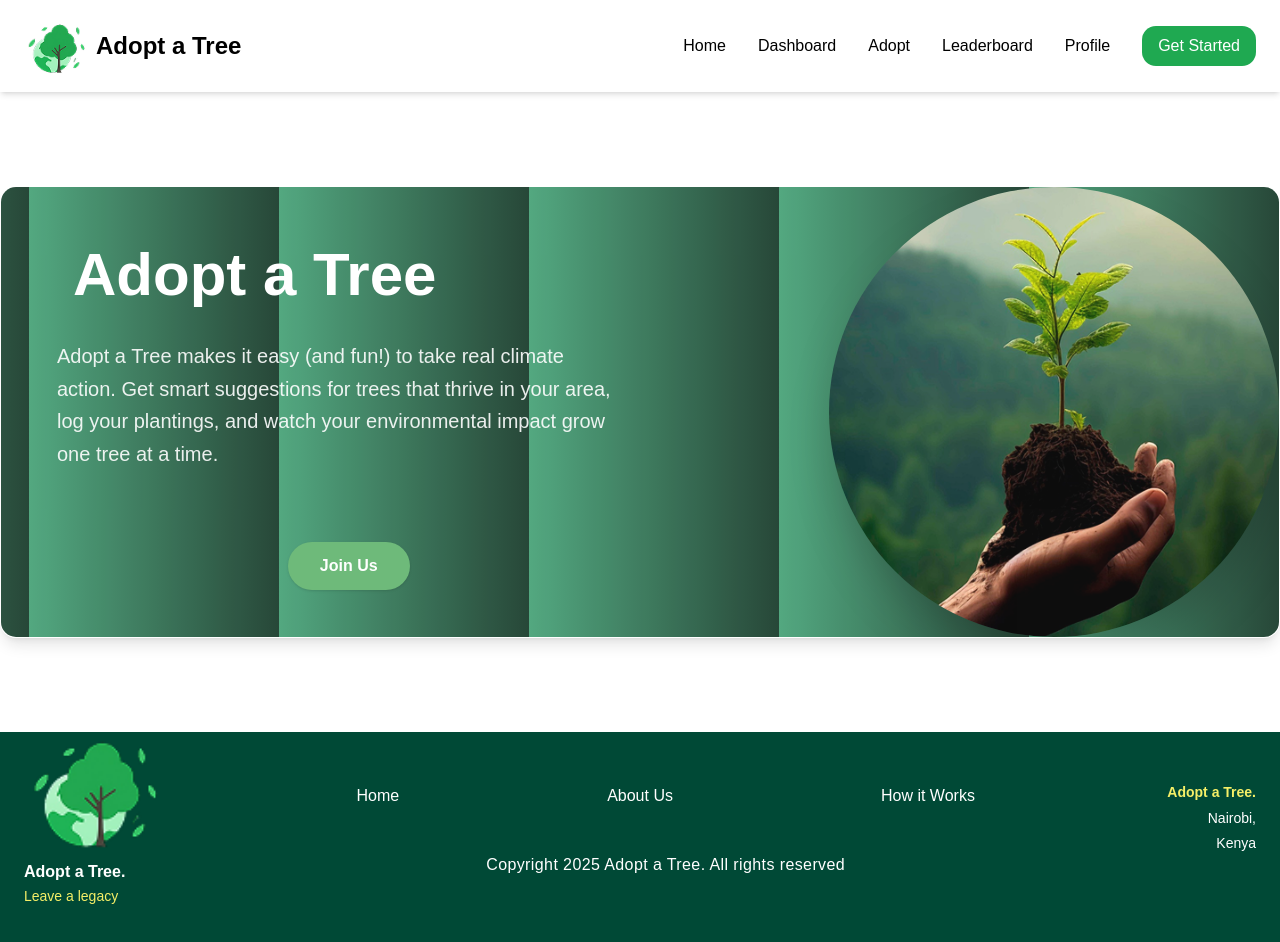
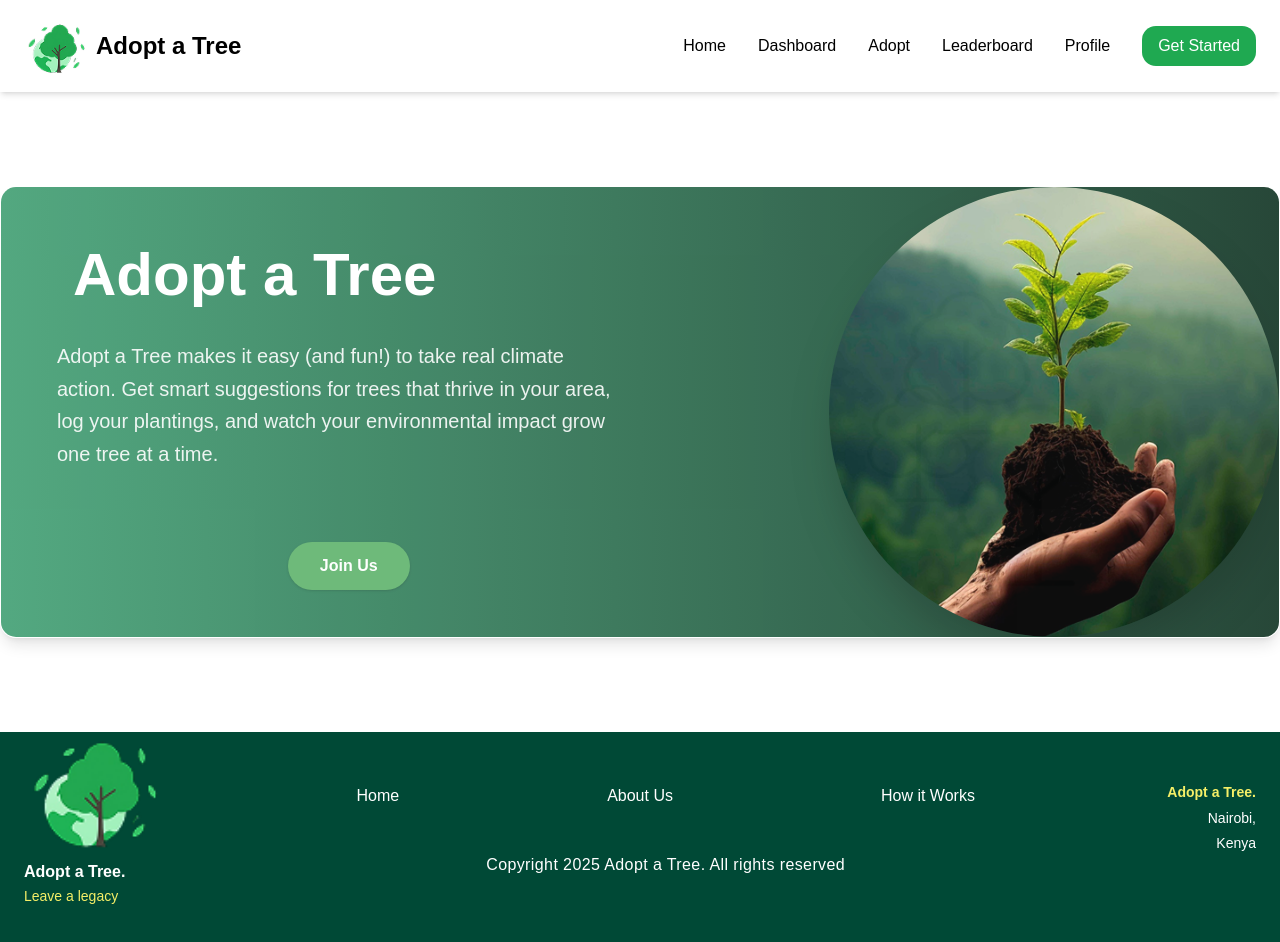
Before and after one commit to victorMwatu/Adopt-a-Tree, a Next.js app in the folder client/: page / in a window 1280 px wide. Shown: the top 942 px of the page. Built offline with nearby package versions, Linux system fonts and the light colour scheme.

Commit message:
feat: create Navbar component with logo, links, and Get Started button

```diff
--- a/client/src/app/page.js
+++ b/client/src/app/page.js
@@ -8,15 +8,13 @@ export default function Home() {
 
       {/* Hero Section */}
       <section className="w-full min-h-[80vh] flex items-center">
-       <div className="w-full rounded-2xl shadow-lg border border-white/20 overflow-hidden">
+          <div className="w-full rounded-2xl shadow-lg border border-white/20 overflow-hidden relative">
 
           <div
-            className="flex flex-col md:flex-row items-center justify-between gap-8"
+            className="flex flex-col md:flex-row items-center justify-between gap-8 relative z-10"
             style={{
-            background: "linear-gradient(90deg,  #4AA47A 0%, #1C3E2E 100%), url('/assets/tree1.png')",
-            backgroundRepeat: "no repeat",
-            backgroundSize: "250px auto",
-            backgroundPosition: "right center",
+            background: "linear-gradient(90deg,  #4AA47A 0%, #1C3E2E 100%)",
+
              opacity: 0.95,
 
           }}
@@ -53,7 +51,26 @@ export default function Home() {
               />
             </div>
           </div>
-        </div>
+          {/* Decorative tree elements */}
+             <div className="absolute inset-0 pointer-events-none -z-10 opacity-40">
+              <img
+                 src="/assets/tree1.png"
+                 alt=""
+                 className="absolute bottom-10 right-32 h-56 w-auto brightness-90"
+               />
+               <img
+                 src="/assets/tree1.png"
+                 alt=""
+                 className="absolute top-20 right-56 h-44 w-auto brightness-90"
+               />
+                <img
+                  src="/assets/tree1.png"
+                   alt=""
+                   className="absolute bottom-32 right-72 h-36 w-auto brightness-90"
+                 />
+                 </div>
+
+         </div>
       </section>
 
       <Footer />
```
